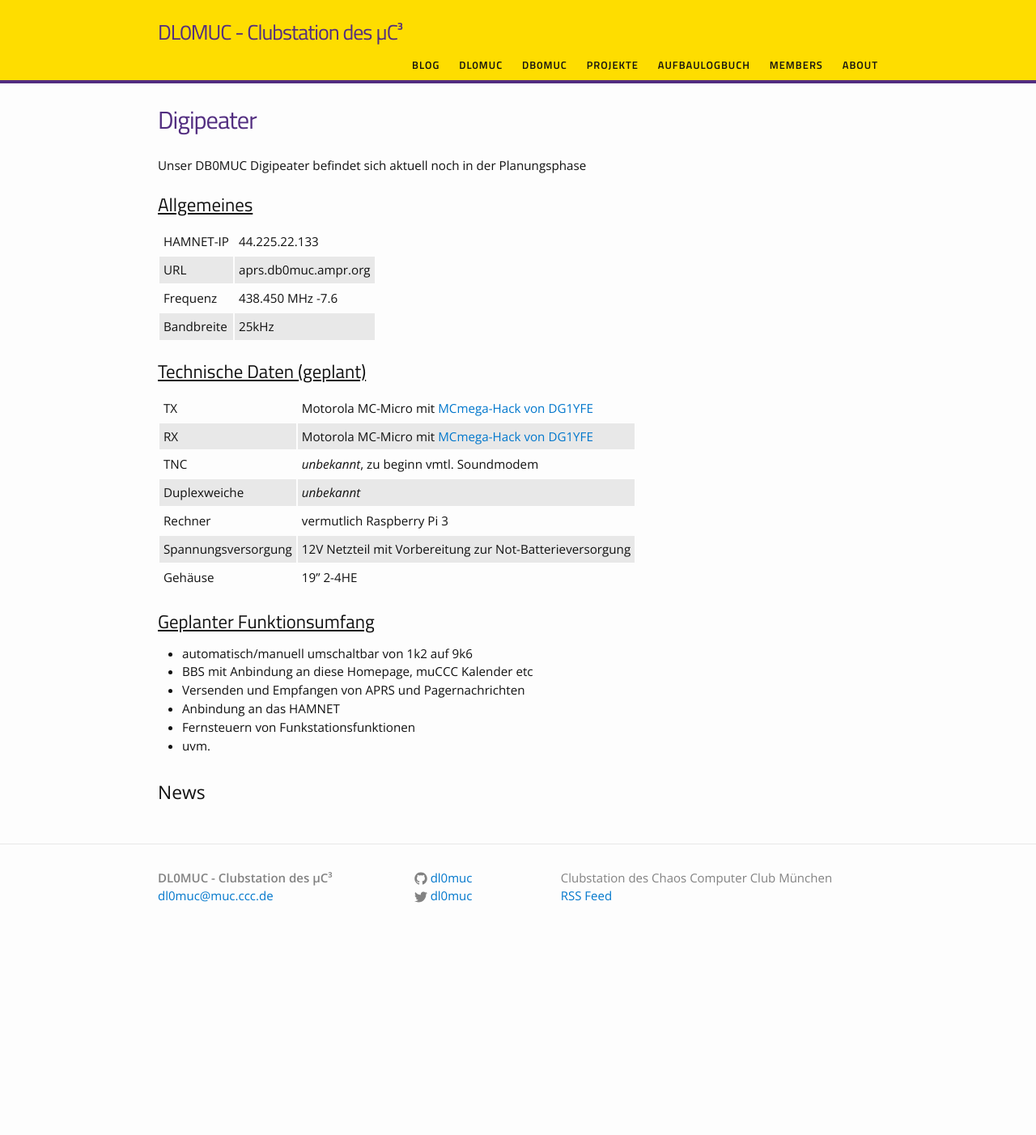
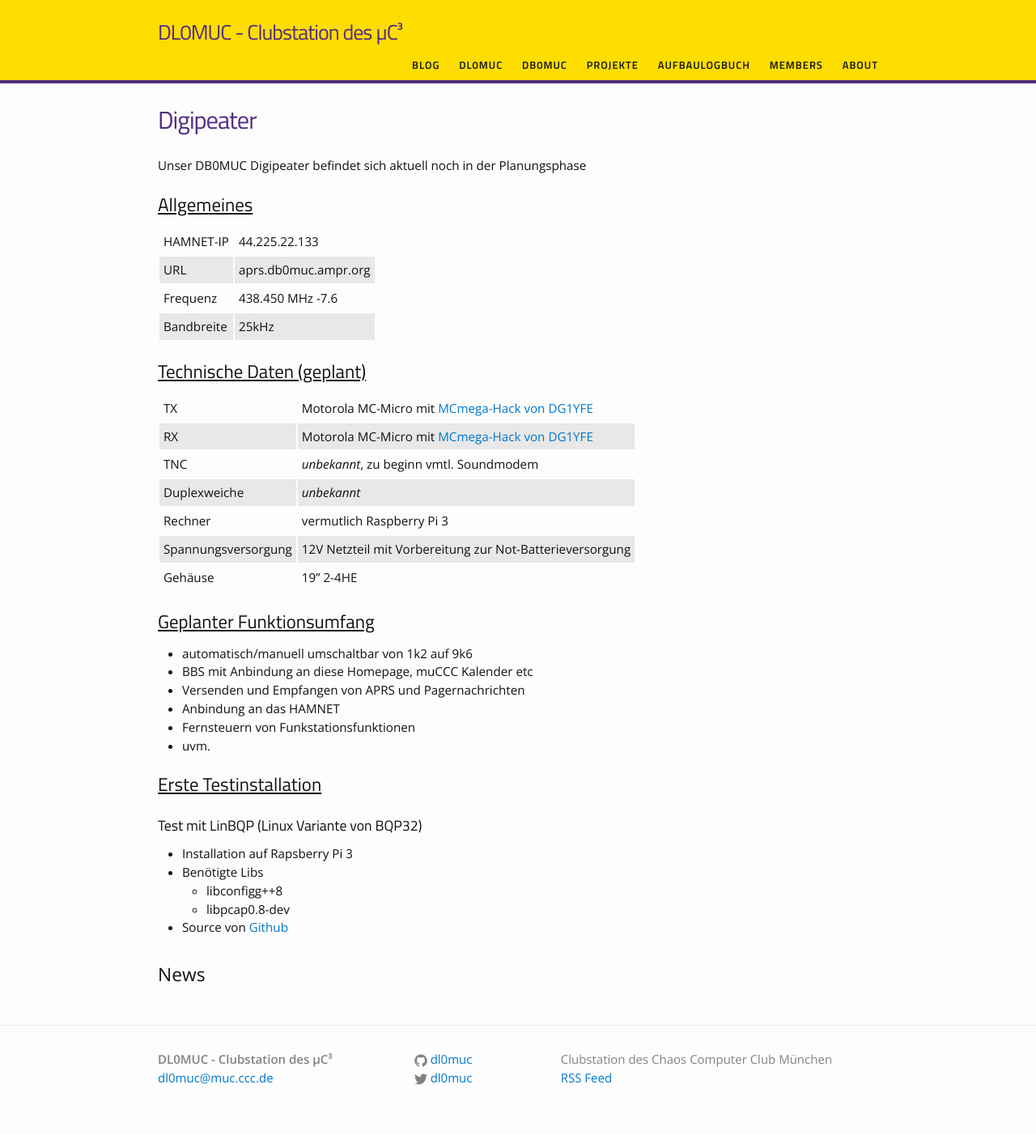
Before and after one commit to dl0muc/homepage, a Jekyll site: the page built from projects/digipeater.md, in a window 1280 px wide. Shown: the whole page at 81% size. Built offline with Jekyll 4.4.1, drawn with Linux system fonts in a browser that asks for light colours; before the commit the page ends 1178 px from its top, so only the background shows below that.

Commit message:
NOTICKET: Updated Digipeater Info

```diff
--- a/projects/digipeater.md
+++ b/projects/digipeater.md
@@ -33,3 +33,13 @@ Unser DB0MUC Digipeater befindet sich aktuell noch in der Planungsphase
 * Anbindung an das HAMNET
 * Fernsteuern von Funkstationsfunktionen
 * uvm.
+
+## Erste Testinstallation
+
+### Test mit LinBQP (Linux Variante von BQP32)
+
+* Installation auf Rapsberry Pi 3
+* Benötigte Libs
+  * libconfigg++8
+  * libpcap0.8-dev
+* Source von [Github](https://github.com/g8bpq/LinBPQ.git)
```
